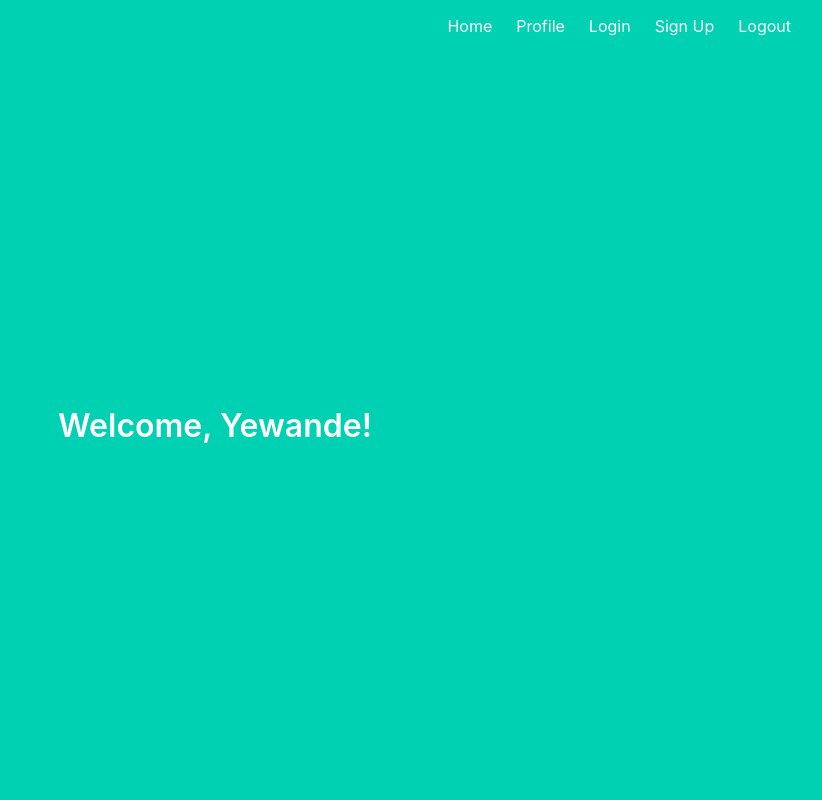
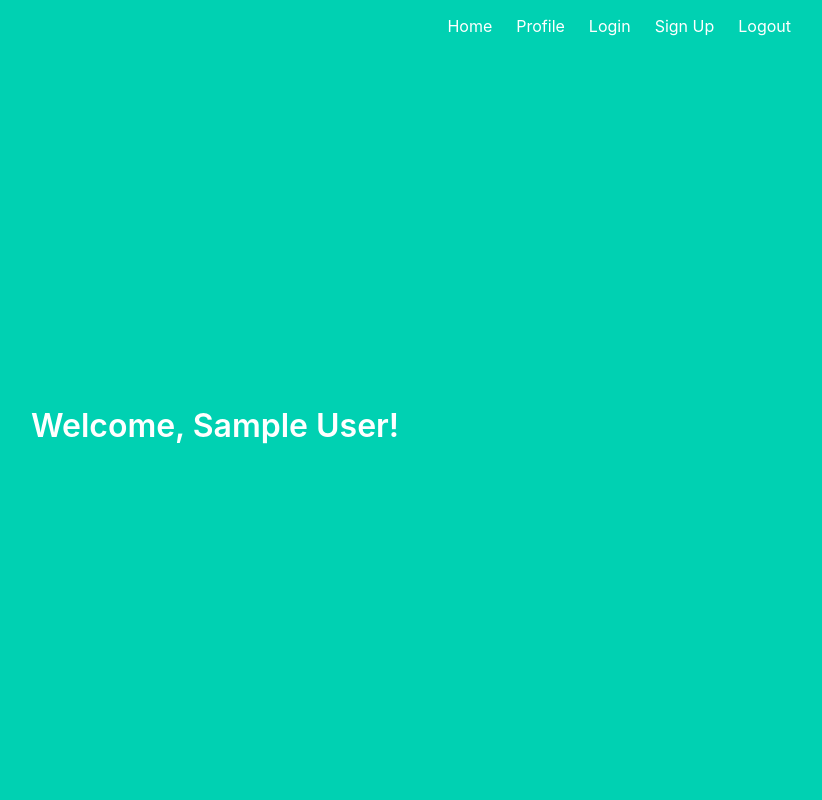
Before and after one commit to opelolo/flask-auth-app, a Flask app: page /profile in a window 1280 px wide. Shown: the whole page, without its empty margins (425-1247 px from the left). Run offline with Flask 2, Linux system fonts and the light colour scheme; the visitor is signed in with stand-in values (Sample User, id 1); data comes from the database, SQL or seed files in the repository.

Commit message:
Personalize user login

```diff
--- a/project/main.py
+++ b/project/main.py
@@ -1,4 +1,5 @@
 from flask import Blueprint, render_template
+from flask_login import login_required, current_user
 from . import db
 
 main = Blueprint('main', __name__)
@@ -8,5 +9,6 @@ def index():
     return render_template('index.html')
 
 @main.route('/profile')
+@login_required
 def profile():
-    return render_template('profile.html')
+    return render_template('profile.html', name=current_user.name)
--- a/project/templates/profile.html
+++ b/project/templates/profile.html
@@ -2,6 +2,6 @@
 
 {% block content %}
 <h1 class="title">
-  Welcome, Yewande!
+  Welcome, {{ name }}!
 </h1>
 {% endblock %}
```
